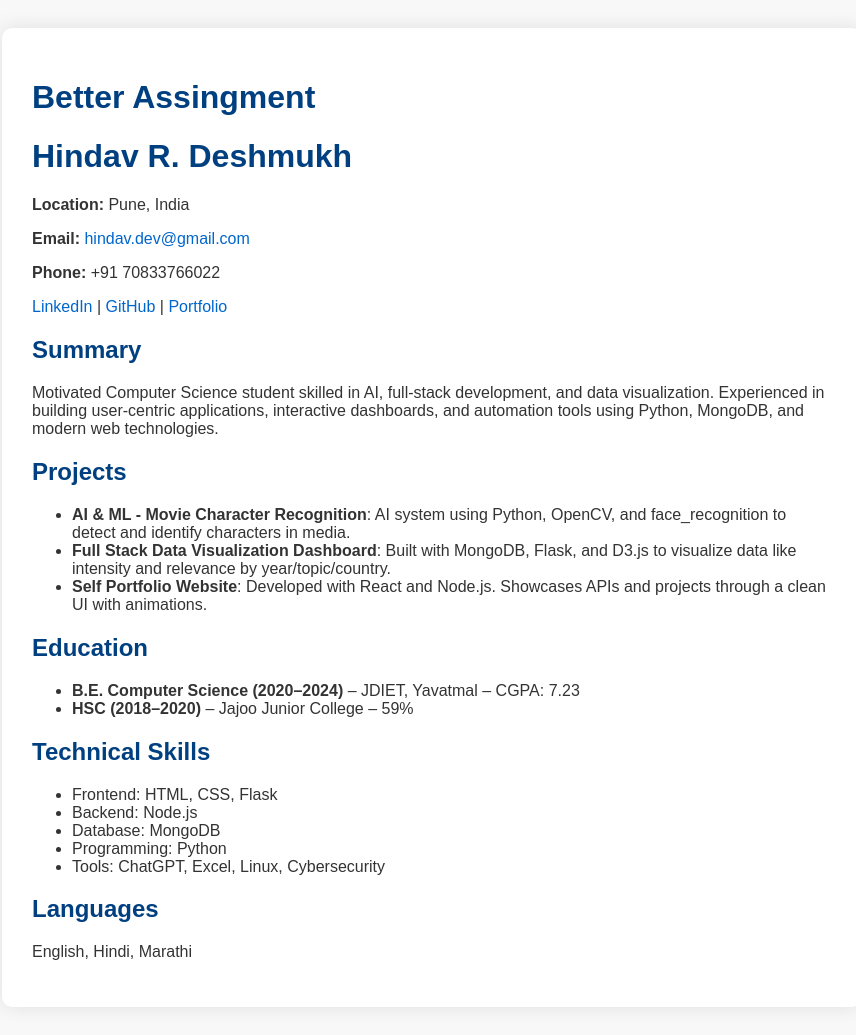
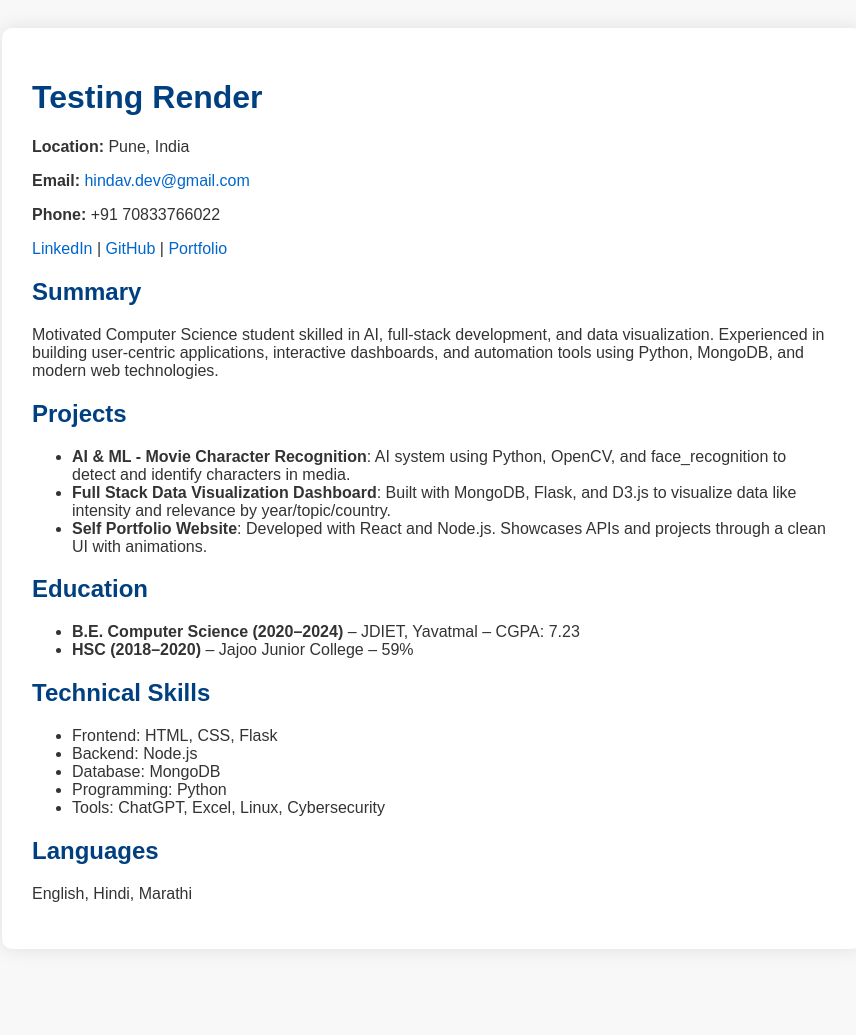
Before and after one commit to hindav/better-flask-app, a Flask app: page / in a window 1280 px wide. Shown: the whole page, without its empty margins (208-1064 px from the left). After the commit the page ends 902 px from the top, so only its background shows below. Run offline with Flask 3, Linux system fonts and the light colour scheme.

Commit message:
Update resume.html

```diff
--- a/templates/resume.html
+++ b/templates/resume.html
@@ -7,8 +7,8 @@
 </head>
 <body>
     <div class="container">
-        <h1>Better Assingment</h1>
-        <h1>Hindav R. Deshmukh</h1>
+
+        <h1>Testing Render</h1>
         <p><strong>Location:</strong> Pune, India</p>
         <p><strong>Email:</strong> <a href="mailto:hindav.dev@gmail.com">hindav.dev@gmail.com</a></p>
         <p><strong>Phone:</strong> +91 70833766022</p>
```
